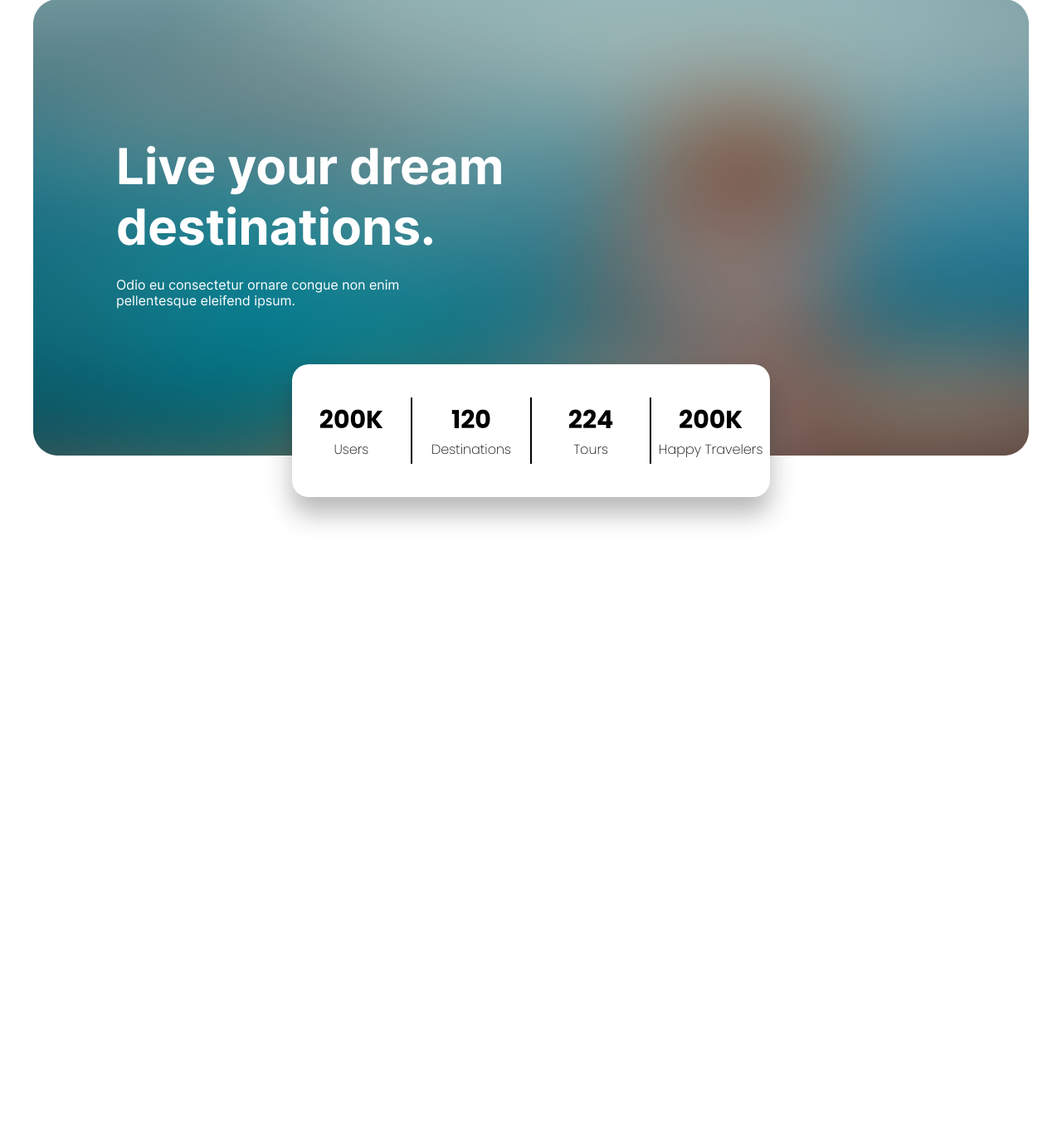
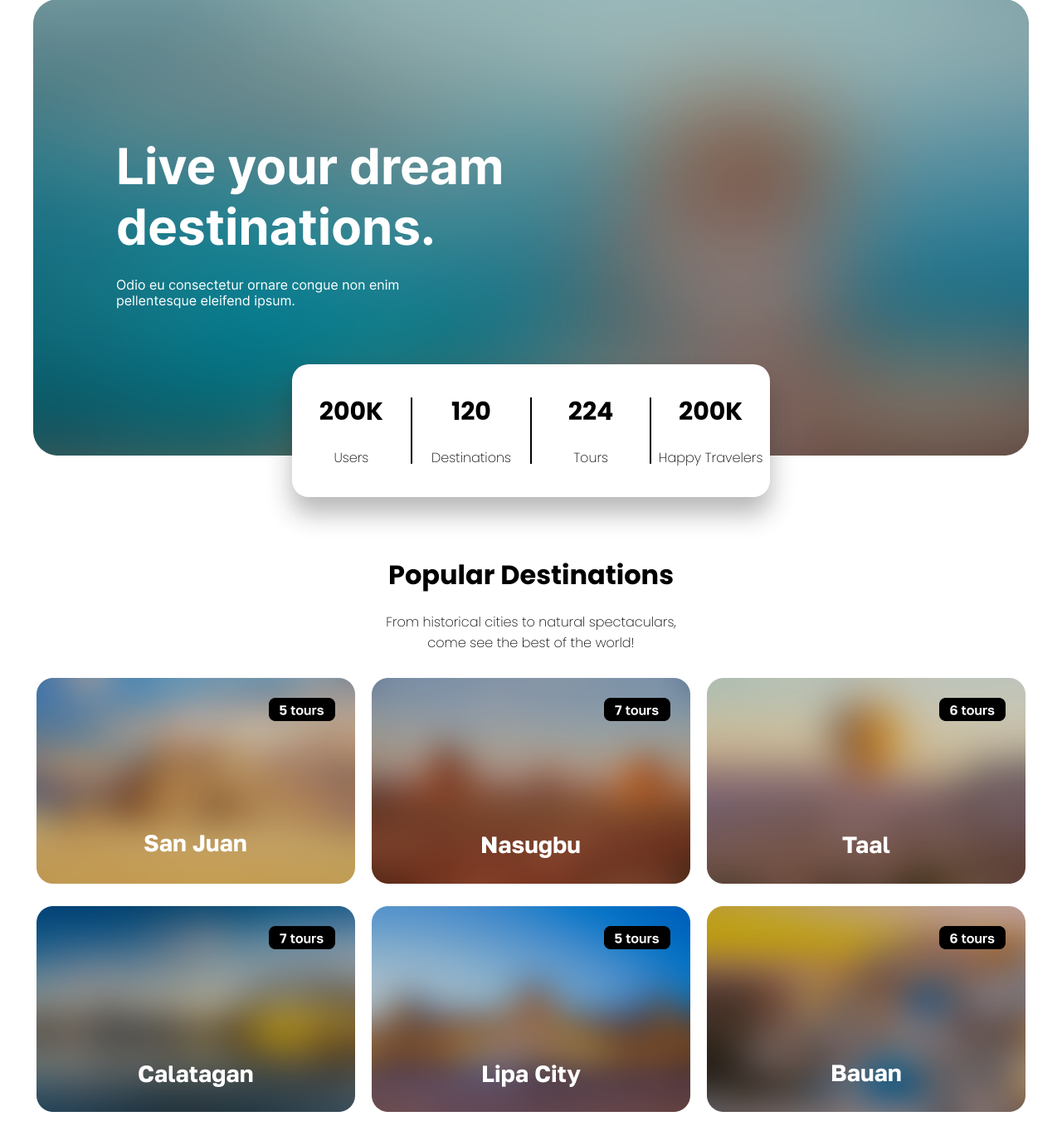
Before and after one commit to vincentperezzz/CostQuest, a PHP site: page / in a window 1280 px wide. Shown: the part 101-1458 px from the top of the page at 83% size. Before the commit the page ends 734 px from the top, so only its background shows below. Run offline with PHP 8.4, Linux system fonts and the light colour scheme.

Commit message:
update homepage: add popular destinations section with images and styles

```diff
--- a/index.html
+++ b/index.html
@@ -37,5 +37,36 @@
         <div class="counter-square">224 <br> <span class="subtitle-container">Tours</span></div>
         <div class="counter-square-right">200K <br> <span class="subtitle-container">Happy Travelers</span></div>
     </div>
+
+    <div class="popular-container">
+      <h1 class="popular-title">Popular Destinations</h1>
+      <h4 class="subtitle-container">From historical cities to natural spectaculars, <br> come see the best of the world!</h4>
+
+      <div class="popular-card-container">
+        <div class="popular-card-r1-container">
+          <div class="popular-card-r1">
+            <img src="/icons/homepage-sanjuan-card.png">
+          </div>
+          <div class="popular-card-r1">
+            <img src="/icons/homepage-nasugbu-card.png">
+          </div>
+          <div class="popular-card-r1">
+            <img src="/icons/homepage-taal-card.png">
+          </div>
+        </div>
+
+        <div class="popular-card-r2-container">
+          <div class="popular-card-r2">
+            <img src="/icons/homepage-calatagan-card.png">
+          </div>
+          <div class="popular-card-r2">
+            <img src="/icons/homepage-lipacity-card.png">
+          </div>
+          <div class="popular-card-r2">
+            <img src="/icons/homepage-bauan-card.png">
+          </div>
+        </div>
+      </div>
+    </div>
 </body>
 </html>
--- a/style.css
+++ b/style.css
@@ -200,3 +200,55 @@ nav ul li a:hover::after{
   font-size: 16px;
   font-weight: 250;
 }
+
+.popular-container {
+  display: flex;
+  flex-direction: column;
+  justify-content: center;
+  padding-top: 120px;
+  text-align: center;
+}
+
+.popular-container {
+  padding-top: 120px;
+  text-align: center;
+}
+
+.subtitle-container{
+  text-align: center;
+  padding-top: 20px;
+}
+
+.popular-card-container {
+  display: flex;
+  flex-direction: column;
+  justify-content: center;
+  align-items: center;
+  padding-top: 20px;
+  padding-left: 400px;
+  padding-right: 400px;
+}
+
+.popular-card-r1-container {
+  display: flex;
+  justify-content: center;
+  align-items: center;
+  width: 100%;
+}
+
+.popular-card-r1 {
+  flex: 1;
+  margin: 10px;
+}
+
+.popular-card-r2-container {
+  display: flex;
+  justify-content: center;
+  align-items: center;
+  width: 100%;
+}
+
+.popular-card-r2 {
+  flex: 1;
+  margin: 10px;
+}
```
Also changed, not shown: icons/homepage-bauan-card.png (added), icons/homepage-calatagan-card.png (added), icons/homepage-lipacity-card.png (added), icons/homepage-nasugbu-card.png (added), icons/homepage-sanjuan-card.png (added), icons/homepage-taal-card.png (added).
